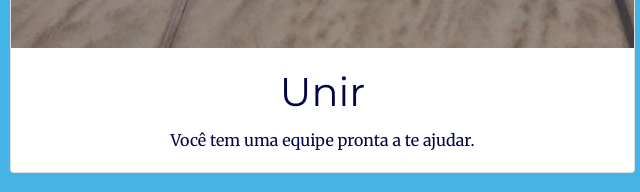
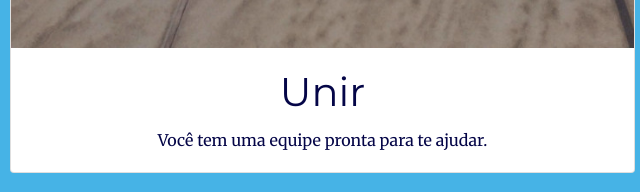
Before and after one commit to felipeLx/dr_leo, a plain HTML site: page index.html in a window 1280 px wide. Shown: the part 1880-2072 px from the top of the page, 640-1280 px from the left. Drawn offline with nearby package versions, Linux system fonts and the light colour scheme.

Commit message:
refactor wrong words

```diff
--- a/index.html
+++ b/index.html
@@ -45,7 +45,9 @@
                   <img class="card-img-top" src="./image/paifilho.JPG" alt="Card image cap">
                   <div class="card-body">
                     <h5 class="card-title">Amar</h5>
-                    <p class="card-text">Viva por esse amor incodicional.</p>
+                    <p class="card-text">Viva por esse amor incodicional.
+
+                    </p>
                   </div>
                 </div>
               </div>
@@ -54,7 +56,7 @@
                   <img class="card-img-top" src="./image/triojuntos.JPG" alt="Card image cap">
                   <div class="card-body">
                     <h5 class="card-title">Unir</h5>
-                    <p class="card-text">Você tem uma equipe pronta a te ajudar.</p>
+                    <p class="card-text">Você tem uma equipe pronta para te ajudar.</p>
                   </div>
                 </div>
               </div>
```
